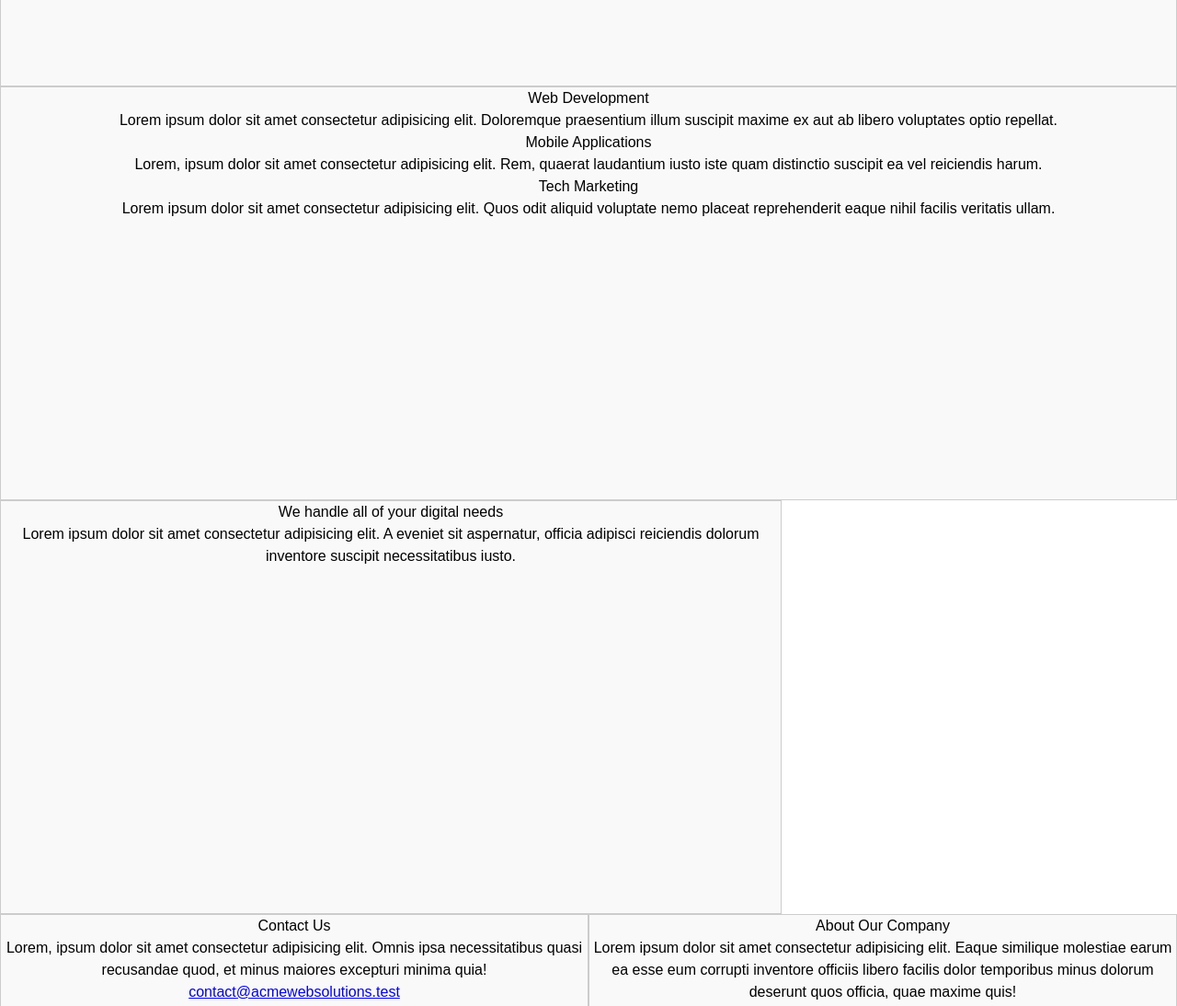
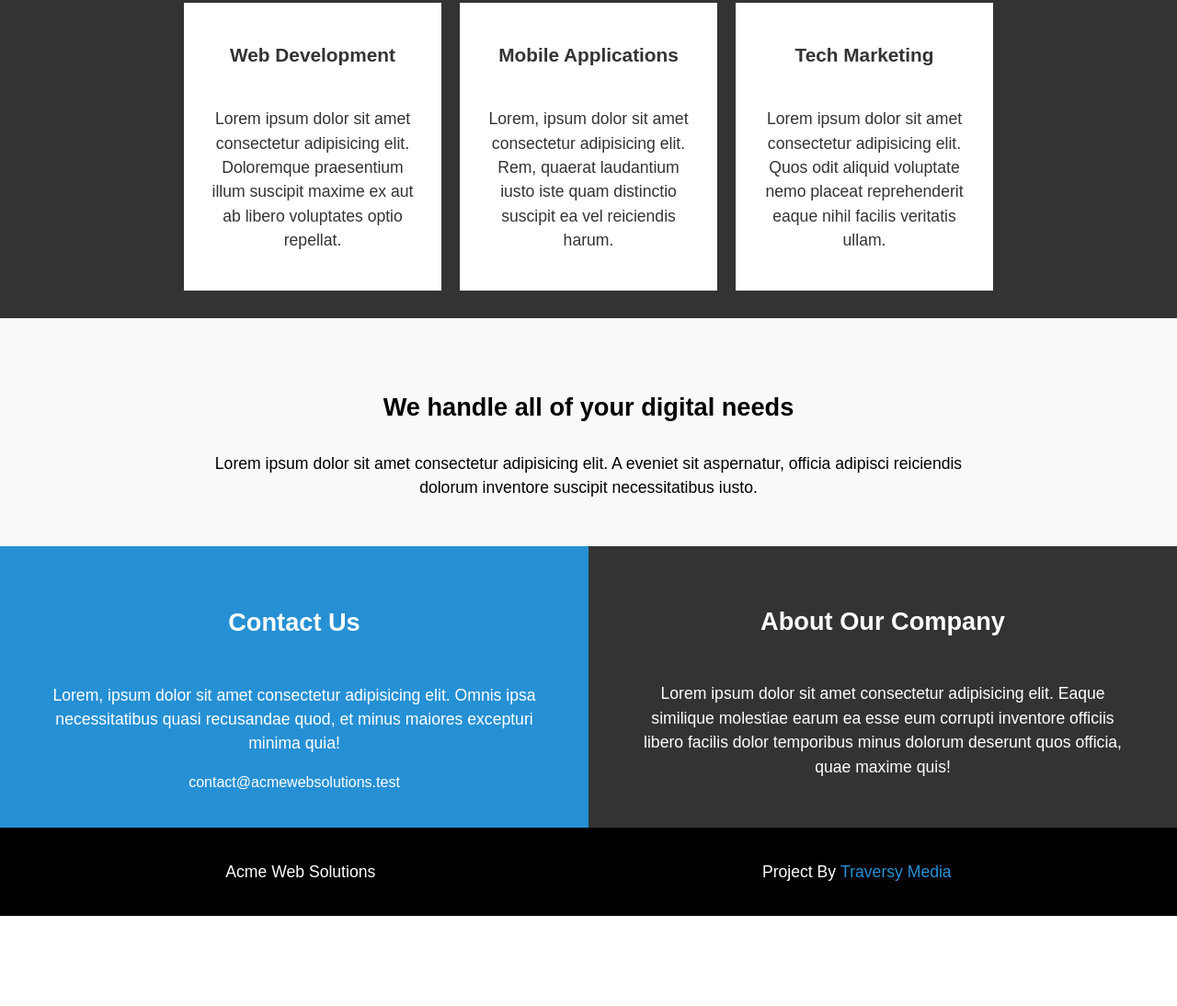
Before and after one commit to AnnaGrygoryeva-01/Grid-Layout, a plain HTML site: page index.html in a window 1280 px wide. Shown: the part 806-1900 px from the top of the page at 92% size. After the commit the page ends 1802 px from the top, so only its background shows below. Drawn offline with Linux system fonts and the light colour scheme.

Commit message:
Add other sections

```diff
--- a/css/style.css
+++ b/css/style.css
@@ -3,11 +3,13 @@
 }
 
 body {
+  margin: 0;
+  padding: 0;
   min-height: 100vh;
-  width: 100vw;
+  width: 100%;
   display: grid;
-  grid-template-columns: 1fr 1fr;
-  grid-template-rows: 1fr 1fr 1fr 1fr 1fr 150px;
+  grid-template-columns: 50% 50%;
+  grid-template-rows: auto;
   grid-template-areas:
     "  header   header  "
     "section-1 section-1"
@@ -15,7 +17,6 @@ body {
     "section-3 section-3"
     "section-4 section-5"
     "  footer   footer ";
-
   font-family: Arial, Helvetica, sans-serif;
   line-height: 1.5;
   text-align: center;
@@ -28,7 +29,6 @@ header,
 .contacts,
 .about-us,
 footer {
-  border: 1px solid #ccc;
   background-color: #f9f9f9;
 }
 
@@ -81,16 +81,93 @@ a:hover {
 /* SECTION 1 */
 .web-app-dev {
   grid-area: section-1;
+
+  display: grid;
+  justify-content: center;
+  align-items: center;
+  justify-items: center;
+  align-content: center;
+
+  margin: 0;
+  width: 100%;
+  padding: 25px 20px;
+  padding-bottom: 50px;
+  background-color: #eaeaea;
+  color: #333;
+}
+
+h2 {
+  padding: 1em;
+  font-size: 1.7rem;
+  font-weight: bold;
+}
+
+.multi-column-text {
+  column-width: 250px;
+  column-gap: 2em;
+  font-size: 1.1rem;
 }
 
 /* SECTION 2 */
 .services {
   grid-area: section-2;
+
+  display: flex;
+  flex-direction: row;
+  justify-content: center;
+  align-items: stretch;
+  margin: 0;
+  width: 100%;
+  padding: 30px 20px;
+  background-color: #333;
+  color: white;
+}
+
+.services-items {
+  max-width: 280px;
+  min-height: 300px;
+  height: auto;
+  margin: 0 10px;
+  padding: 40px 20px;
+  border: 1px solid white;
+  background-color: white;
+  color: #333;
+}
+
+.services-items h3 {
+  margin-bottom: 2em;
+  font-size: 1.3rem;
+  font-weight: bold;
+}
+
+.services-items p {
+  font-size: 1.1rem;
+}
+
+@media screen and (max-width: 700px) {
+  .services {
+    flex-direction: column;
+    align-items: center;
+  }
+
+  .services-items {
+    max-width: 100%;
+    min-height: 200px;
+    margin: 10px 0;
+    padding: 20px;
+  }
+
+  .services-items h3 {
+    margin: 1em;
+  }
 }
 
 /* SECTION 3 */
 .promo-block {
   grid-area: section-3;
+  padding: 50px 20px;
+  width: 100%;
+  font-size: 1.1rem;
 }
 
 /* SECTION 4 */
@@ -98,12 +175,76 @@ a:hover {
   grid-area: section-4;
 }
 
+.more-about {
+  display: flex;
+  flex-direction: column;
+  justify-content: center;
+  align-items: stretch;
+  margin: 0 auto;
+  color: white;
+}
+
+.contacts,
+.about-us {
+  height: 100%;
+  padding: 35px;
+}
+
+.contacts {
+  background-color: #2690d4;
+}
+
+.mail-link {
+  border: none;
+  color: inherit;
+  text-decoration: none;
+}
+
+.more-about h3 {
+  padding: 1em;
+  font-size: 1.7rem;
+  font-weight: bold;
+}
+
+.more-about p {
+  padding: 1em;
+  font-size: 1.1rem;
+}
+
 /* SECTION 5 */
 .about-us {
   grid-area: section-5;
+
+  background-color: #333;
+}
+
+@media screen and (max-width: 1100px) {
+  .more-about {
+    justify-content: flex-start;
+    padding-top: 60px;
+  }
 }
 
 /* FOOTER */
 footer {
   grid-area: footer;
+
+  display: flex;
+  justify-content: space-around;
+  align-items: center;
+  padding: 35px;
+  font-size: 1.1rem;
+  background-color: black;
+  color: white;
 }
+
+.project-by {
+  display: flex;
+  flex-direction: row;
+  align-items: center;
+  gap: 5px;
+}
+.traversy-media-link {
+  color: inherit;
+  text-decoration: none;
+}
--- a/index.html
+++ b/index.html
@@ -61,16 +61,19 @@
       </article>
     </section>
     <!-- SECTION 3 -->
-    <section class="promo-block flex-center-column content-width">
+    <!-- SECTION 3 (Fixed HTML) -->
+    <section class="promo-block">
+      <article class="content-width center-column" style="margin: 0 auto">
         <h2>We handle all of your digital needs</h2>
         <p>
           Lorem ipsum dolor sit amet consectetur adipisicing elit. A eveniet sit
           aspernatur, officia adipisci reiciendis dolorum inventore suscipit
           necessitatibus iusto.
         </p>
+      </article>
     </section>
     <!-- SECTION 4 -->
-    <section class="contacts">
+    <section class="contacts more-about">
       <h3>Contact Us</h3>
       <p>
         Lorem, ipsum dolor sit amet consectetur adipisicing elit. Omnis ipsa
@@ -82,7 +85,7 @@
       </a>
     </section>
     <!-- SECTION 5 -->
-    <section class="about-us">
+    <section class="about-us more-about">
       <h3>About Our Company</h3>
       <p>
         Lorem ipsum dolor sit amet consectetur adipisicing elit. Eaque similique
```
Lines whose indentation alone changed are shown as unchanged.
